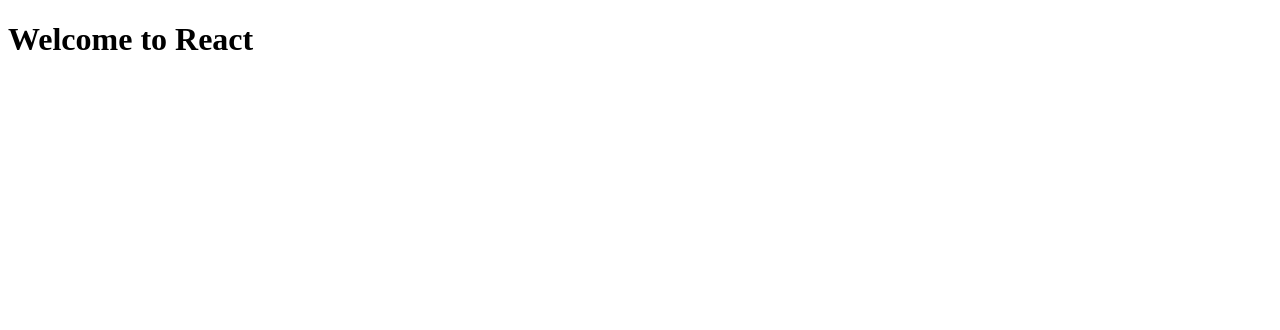
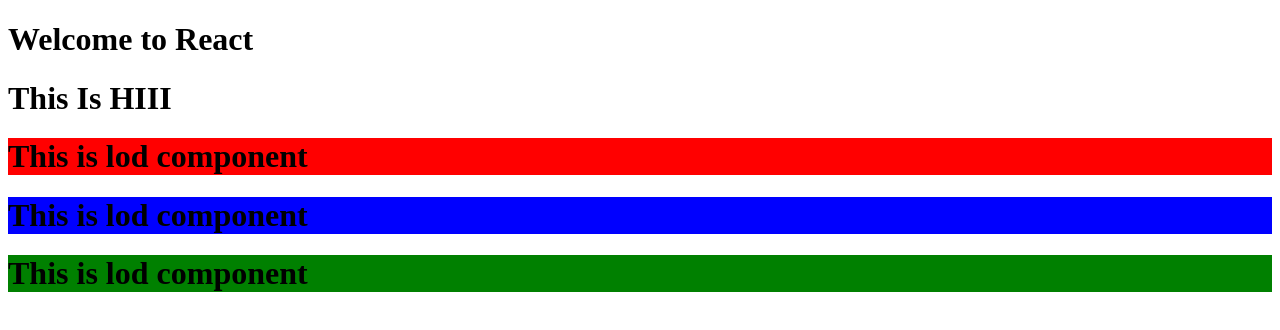
Before and after one commit to mofahsan/my-react-boilerplate, a React (Create React App) app: page / in a window 1280 px wide. Shown: the top 330 px of the page. Built offline with nearby package versions, Linux system fonts and the light colour scheme.

Commit message:
Higher order component example

```diff
--- a/src/App.js
+++ b/src/App.js
@@ -1,10 +1,23 @@
+import Hod from "./Hod";
+import Hod2 from "./Hod2";
+import Lod from "./Lod";
+
+// Hod is excellent for reusing same code for multiple uses
 
 
 function App() {
   return (
     <div className="App">
       <h1>Welcome to React </h1>
+      <Hod component={'HII'} />  {/* A very basic example of Hod */}
+
+      {/* we have wrapped Lod component in a higher order component Hod2 and passing component as prop as well as colour property */}
+      <Hod2 colour = {'red'} component={Lod}/>
+      <Hod2 colour = {'blue'} component={Lod}/>
+      <Hod2 colour = {'green'} component={Lod}/>
+
     </div>
+
   );
 }
 
--- /dev/null
+++ b/src/Hod.jsx
@@ -0,0 +1,20 @@
+
+
+function Hod(props) {
+    if(props.component=='HII'){
+        return (
+            <div className="Hod">
+              <h1>This Is HIII</h1>
+            </div>
+          );
+    }else{
+        return (
+            <div className="Hod">
+              <h1>No hii</h1>
+            </div>
+          );
+    }
+
+  }
+
+  export default Hod;
--- /dev/null
+++ b/src/Hod2.jsx
@@ -0,0 +1,13 @@
+
+
+function Hod2(props) {
+    return (
+
+        <div style={{backgroundColor:props.colour}}>
+          {<props.component/>}
+        </div>
+    )
+
+  }
+
+  export default Hod2;
--- /dev/null
+++ b/src/Lod.jsx
@@ -0,0 +1,14 @@
+// any component
+
+
+
+function Lod() {
+    return (
+        <>
+        <h1>This is lod component</h1>
+        </>
+    )
+
+  }
+
+  export default Lod;
```
